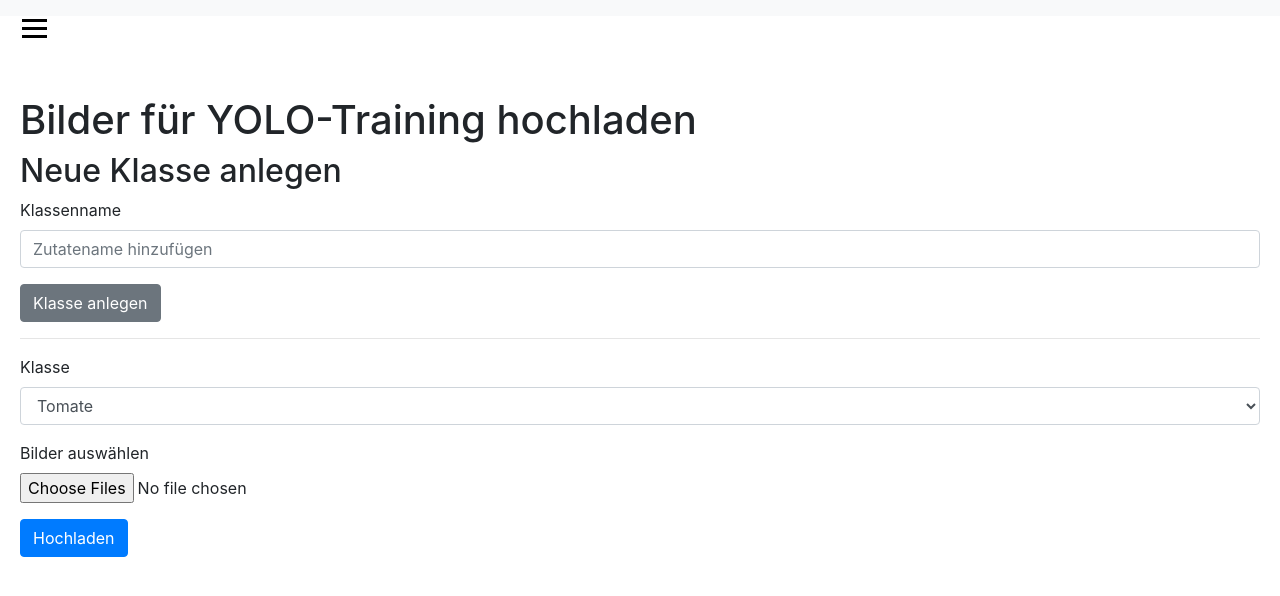
After one commit to NikolasHo/KURS, a Django app: page /upload_training/ in a window 1280 px wide. The commit adds this page. Shown: the top 596 px of the page. Run offline with Django 4.2, Linux system fonts and the light colour scheme; some libraries are stand-ins or nearby versions.

Commit message:
add yolo5 infrastructure

```diff
--- a/requirements/requirements_intel.txt
+++ b/requirements/requirements_intel.txt
@@ -7,3 +7,5 @@ numpy==1.23.5
 Pillow==10.0.0
 Requests==2.31.0
 tensorflow==2.12.0
+tensorflow_intel==2.12.0
+PyYAML==6.0.1
--- /dev/null
+++ b/web/classification/yolov5_dataset/dataset.yaml
@@ -0,0 +1,10 @@
+names:
+- Tomate
+- Zwiebel
+- Paprika
+- Gurke
+- Kartoffel
+- Cola
+nc: 6
+train: images/train
+val: images/val
--- a/web/page/templates/base.html
+++ b/web/page/templates/base.html
@@ -87,6 +87,7 @@
             <li class="list-group-item"><a href="{% url 'suggested_recipes' %}">Vorgeschlagene Rezepte</a></li>
             <li class="list-group-item"><a href="{% url 'classification' %}">Klassifizierung</a></li>
             <li class="list-group-item"><a href="{% url 'folder_list' %}">Trainingsdaten</a></li>
+            <li class="list-group-item"><a href="{% url 'upload_training_image' %}">Trainingsdaten Yolo</a></li>
             <li class="list-group-item"><a href="{% url 'settings_site' %}">Einstellungen</a></li>
         </ul>
     </div>
--- /dev/null
+++ b/web/page/templates/pages/upload_training.html
@@ -0,0 +1,34 @@
+{% extends 'base.html' %}
+
+{% block content %}
+<h1>Bilder für YOLO-Training hochladen</h1>
+
+
+  <h2>Neue Klasse anlegen</h2>
+  <form method="post" action="{% url 'add_class_name' %}">
+    {% csrf_token %}
+    <div class="form-group">
+      <label for="new_class_name">Klassenname</label>
+      <input type="text" name="new_class_name" id="new_class_name" class="form-control" placeholder="Zutatename hinzufügen" required>
+    </div>
+    <button type="submit" class="btn btn-secondary">Klasse anlegen</button>
+  </form>
+  <hr>
+
+<form method="post" enctype="multipart/form-data" action="{% url 'upload_training_image' %}">
+  {% csrf_token %}
+  <div class="form-group">
+    <label for="class_name">Klasse</label>
+    <select name="class_name" id="class_name" class="form-control">
+      {% for class in class_names %}
+        <option value="{{ forloop.counter0 }}">{{ class }}</option>
+      {% endfor %}
+    </select>
+  </div>
+  <div class="form-group">
+    <label for="images">Bilder auswählen</label>
+    <input type="file" name="images" id="images" multiple class="form-control-file" accept="image/*">
+  </div>
+  <button type="submit" class="btn btn-primary">Hochladen</button>
+</form>
+{% endblock %}
--- a/web/page/urls.py
+++ b/web/page/urls.py
@@ -33,6 +33,8 @@ urlpatterns = [
     path('train_network/', views.train_network, name='train_network'),
     path('image_classification/', views.image_classification, name='image_classification'),
     path('classification/', views.classification_base, name='classification'),
+    path('upload_training/', views.upload_training_image, name='upload_training_image'),
+    path('add-class/', views.add_class_name, name='add_class_name'),
 
     #Dev
     path('test/', views.test, name='test'),
--- a/web/page/views.py
+++ b/web/page/views.py
@@ -9,9 +9,12 @@ import io
 import food.fwl as fwl
 import shutil
 import page.utils as utils
+import random
+import uuid
+import yaml
 
 from django.shortcuts import render, redirect, get_object_or_404, HttpResponse
-from django.http import JsonResponse
+from django.http import HttpResponseServerError, JsonResponse
 from django.conf import settings
 from django.core.files.storage import default_storage
 from .models import Ingredient, recipe
@@ -472,3 +475,107 @@ def restore_database(request):
             return HttpResponse(error_msg, status=500)
 
     return redirect('base')
+
+
+
+
+### New KI
+
+# Pfad zur Dataset-Konfiguration
+DATASET_CONFIG = os.path.join(
+    settings.BASE_DIR,
+    'classification',
+    'yolov5_dataset',
+    'dataset.yaml'
+)
+DATASET_ROOT = os.path.join(
+    settings.BASE_DIR,
+    'classification',
+    'yolov5_dataset'
+)
+
+def load_class_names():
+    """
+    Liest die Klassennamen aus der dataset.yaml
+    und gibt sie als Liste zurück.
+    """
+    with open(DATASET_CONFIG, 'r') as f:
+        cfg = yaml.safe_load(f)
+    return cfg.get('names', [])
+
+def save_class_names(names):
+    """
+    Speichert die aktualisierte list der Klassennamen in dataset.yaml,
+    aktualisiert 'nc' entsprechend.
+    """
+    data = {
+        'train': 'images/train',
+        'val': 'images/val',
+        'nc': len(names),
+        'names': names
+    }
+    with open(DATASET_CONFIG, 'w') as f:
+        yaml.dump(data, f)
+
+def add_class_name(request):
+    """
+    HAndelt das Hinzufügen einer neuen Klasse über das Web-Formular.
+    """
+    if request.method == 'POST':
+        new_name = request.POST.get('new_class_name', '').strip()
+        if not new_name:
+            return HttpResponseServerError('Kein Klassenname angegeben.')
+        names = load_class_names()
+        if new_name in names:
+            return HttpResponseServerError('Klasse existiert bereits.')
+        names.append(new_name)
+        save_class_names(names)
+        return redirect('upload_training_image')
+    return redirect('upload_training_image')
+
+def upload_training_image(request):
+    # Klassenliste dynamisch laden
+    class_names = load_class_names()
+
+    if request.method == 'POST':
+        # Ausgewählte Klasse und Dateien auslesen
+        class_id = int(request.POST['class_name'])
+        class_name = class_names[class_id]
+        images = request.FILES.getlist('images')
+
+        for img in images:
+            # Zufälliges Split: 20 % Val, 80 % Train
+            subset = 'val' if random.random() < 0.2 else 'train'
+
+            # Ziel-Ordner erstellen
+            img_dir = os.path.join(DATASET_ROOT, 'images', subset)
+            os.makedirs(img_dir, exist_ok=True)
+
+            # Eindeutigen Dateinamen generieren
+            ext = os.path.splitext(img.name)[1]
+            filename = f"{class_name}_{uuid.uuid4().hex}{ext}"
+
+            # Bild speichern
+            img_path = os.path.join(img_dir, filename)
+            with open(img_path, 'wb+') as f:
+                for chunk in img.chunks():
+                    f.write(chunk)
+
+            # YOLO-Label (ganze Bildfläche)
+            lbl_dir = os.path.join(DATASET_ROOT, 'labels', subset)
+            os.makedirs(lbl_dir, exist_ok=True)
+            lbl_path = os.path.join(lbl_dir, f"{os.path.splitext(filename)[0]}.txt")
+            with open(lbl_path, 'w') as f:
+                # class_id x_center y_center width height
+                # ganze Bildfläche annotieren: x_center=0.5, y_center=0.5, width=1.0, height=1.0
+                f.write(f"{class_id} 0.5 0.5 1.0 1.0\n")
+
+        # Nach Upload wieder zurück zur Upload-Seite
+        return redirect('upload_training_image')
+
+    # GET: Formular anzeigen mit dynamischen Klassen
+    return render(
+        request,
+        'pages/upload_training.html',
+        {'class_names': load_class_names()}
+    )
```
Also changed, not shown: 1 other file.
